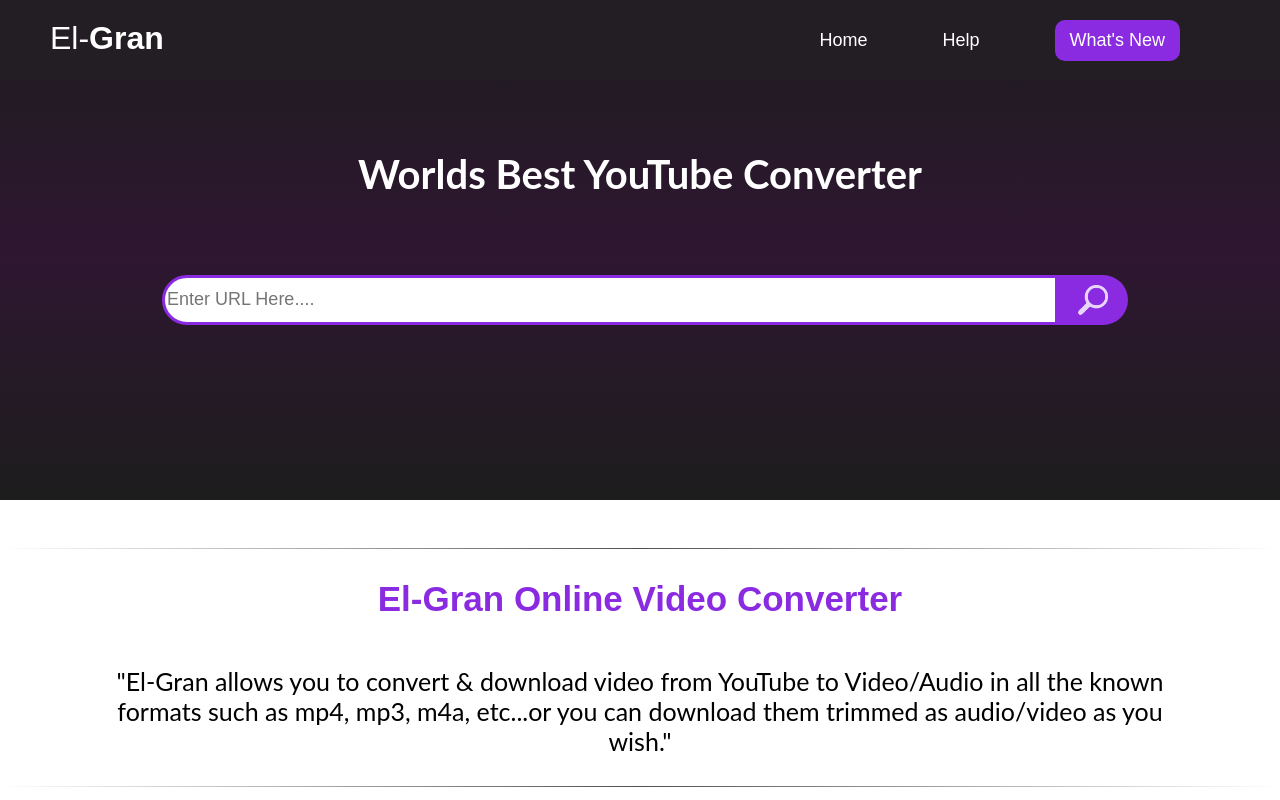
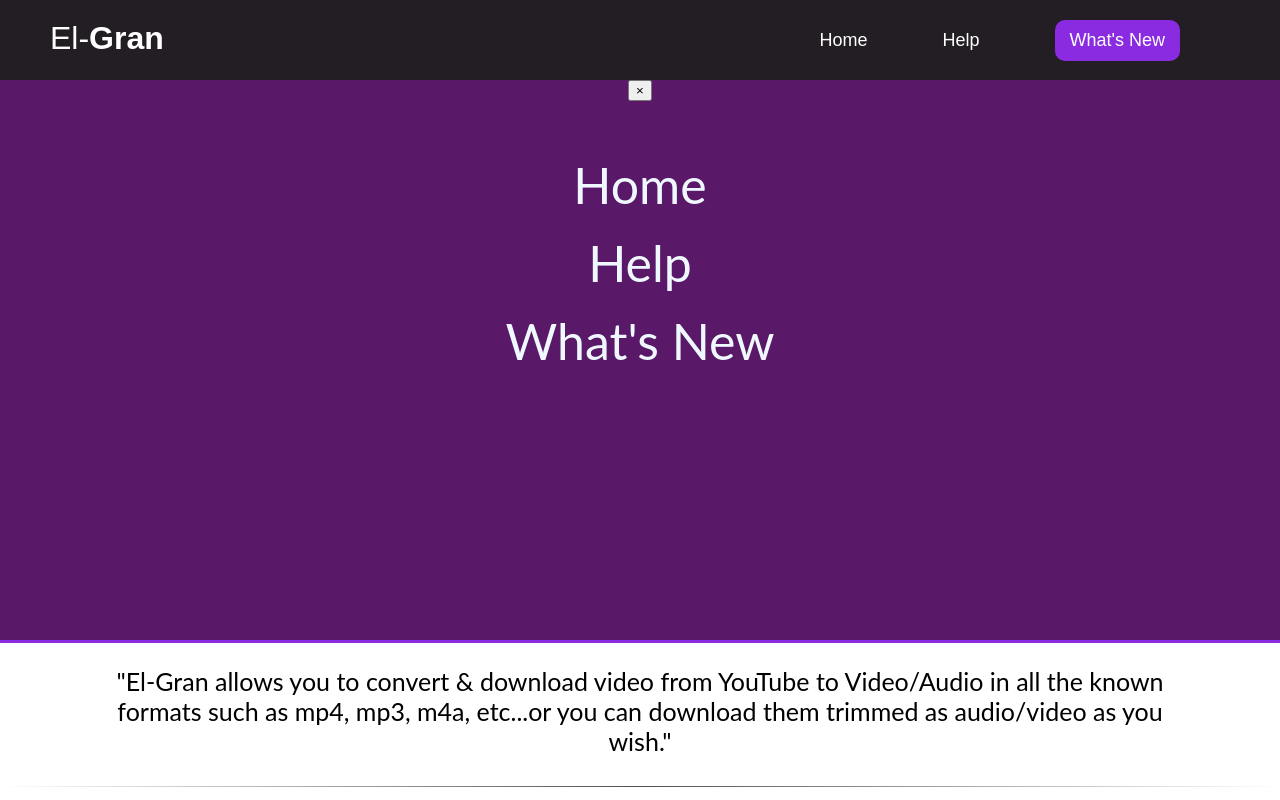
Before and after one commit to belfinbaby555/elgran, a plain HTML site: page index.html in a window 1280 px wide. Shown: the top 800 px of the page. Drawn offline with Linux system fonts and the light colour scheme.

Commit message:
Add files via upload

```diff
--- a/style.css
+++ b/style.css
@@ -12,24 +12,24 @@ body{
 }
 .ham{
     width:100%;
-    height:0px;
+    height:70%;
     text-align: center;
     position: fixed;
     background-color: rgb(90, 24, 104);
     z-index: 1;
     margin-top: 80px;
-    opacity: 0;
     border-bottom: 3px solid blueviolet;
-    transition: height,opacity, 0.5s;
+    transition: height, 0.5s;
 }
-.b{
-    font-size: 30px;
+.back{
+    font-size: 50px;
     color: aliceblue;
     font-family: 'lato',sans-serif;
-    padding-top: 30px;
+    padding-top: 20px;
     text-decoration: none;
     position: relative;
     text-align: center;
+    padding-top: 5%;
 }
 .b:active{
     color: blueviolet;
```
